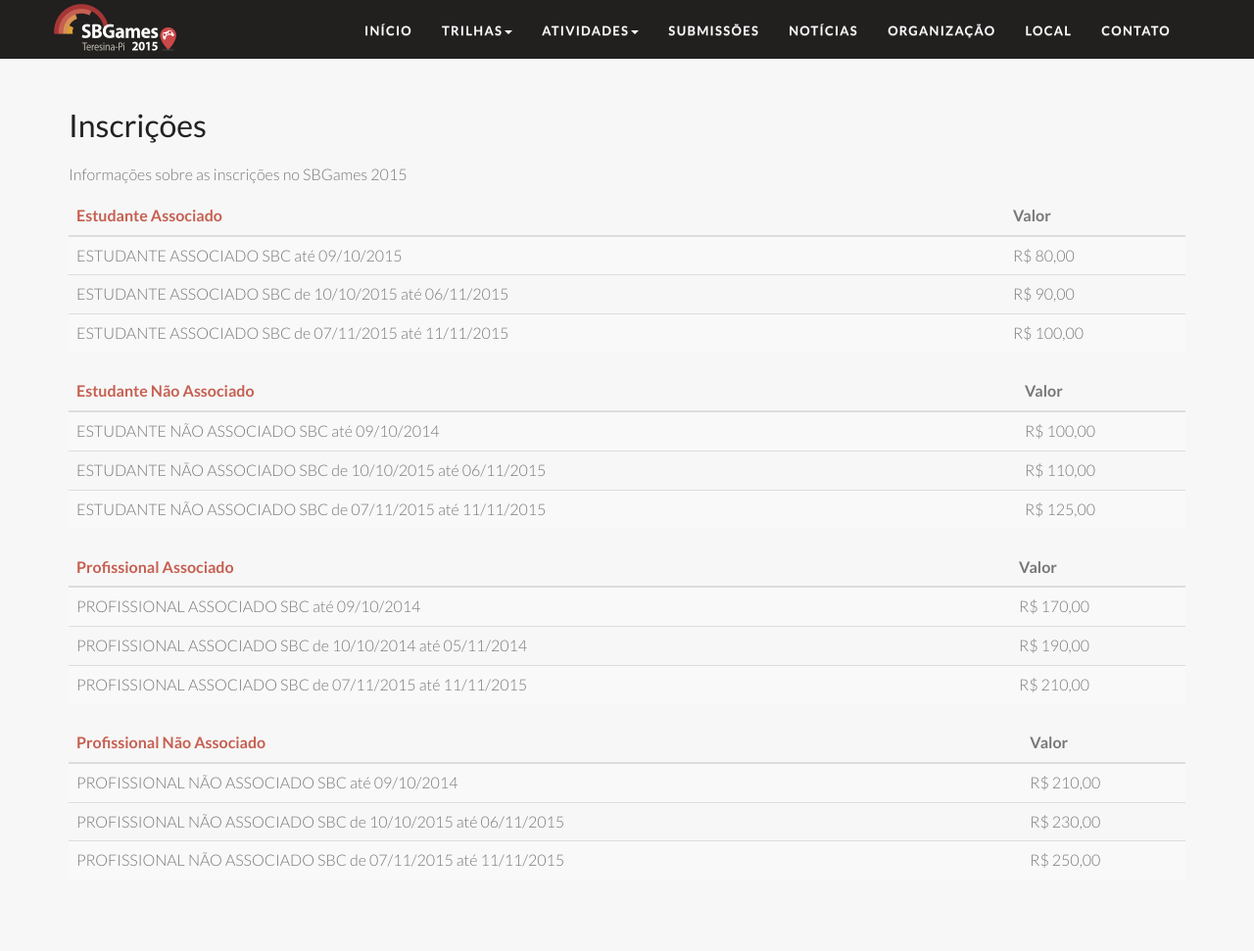
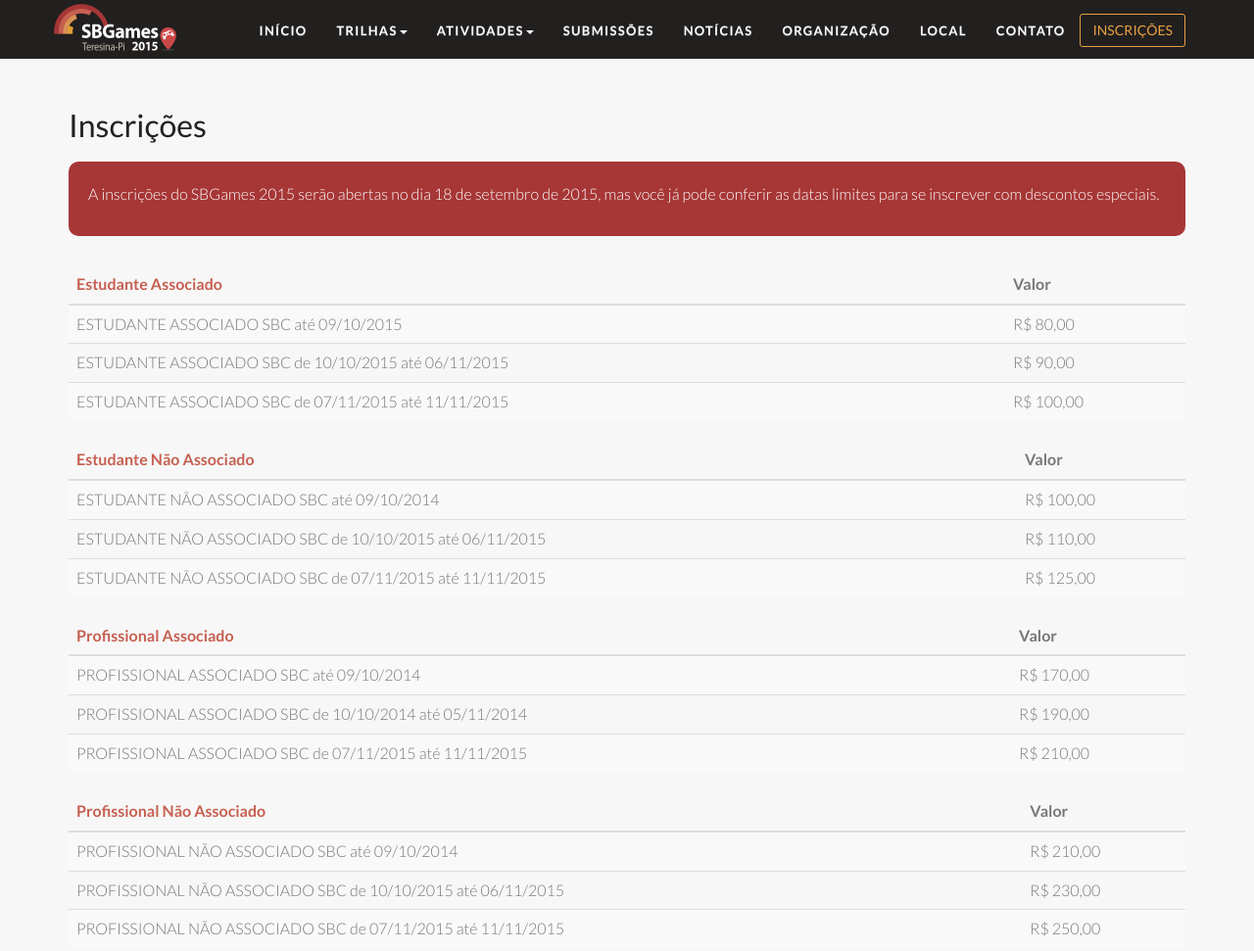
Before and after one commit to wansoul/SBGames2015-site, a plain HTML site: page index.html at #/inscricoes in a window 1280 px wide. Shown: the top 971 px of the page at 98% size. Drawn offline with Linux system fonts and the light colour scheme; some packages are replaced by stand-ins of ours.

Commit message:
Add info na pagina de inscrições
Add info na pagina de inscrições e link para templates na pagina de
tutoriais

```diff
--- a/app/inscricoes/inscricoesTemplate.html
+++ b/app/inscricoes/inscricoesTemplate.html
@@ -5,8 +5,11 @@
 		<div class="row mar-bot40">
 			<div class="col-md-12">
 					<h2 class="section-heading animated" data-animation="bounceInUp">Inscrições</h2>
-					<p>Informações sobre as inscrições no SBGames 2015</p>
 
+
+          <div class="red-bg" style="color: #fff; padding: 20px; margin-bottom: 30px; border-radius: 10px;">
+            <p>A inscrições do SBGames 2015 serão abertas no dia 18 de setembro de 2015, mas você já pode conferir as datas limites para se inscrever com descontos especiais.</p>
+          </div>
 
 <table class="table table-striped">
     <thead>
--- a/index.html
+++ b/index.html
@@ -126,7 +126,7 @@
 							<li ng-class="{active: currentPage == 'organizacao'}"><a href="#organizacao">Organização</a></li>
 							<li ng-class="{active: currentPage == 'local'}"><a href="#local">Local</a></li>
 							<li ng-class="{active: currentPage == 'contato'}"><a href="#contato">Contato</a></li>
-							<!-- <li ng-class="{active: currentPage == 'inscricoes'}"><p><a type="button" href="#inscricoes" class="btn botao-inscricao navbar-btn" title="Informações sobre as inscrições">Inscrições</a></p></li> -->
+							<li ng-class="{active: currentPage == 'inscricoes'}"><p><a type="button" href="#inscricoes" class="btn botao-inscricao navbar-btn" title="Informações sobre as inscrições">Inscrições</a></p></li>
 						</ul>
 					</div><!--/.navbar-collapse -->
 				</div>
```
Also changed, not shown: app/atividades/subpages/tutoriaisTemplate.html (+2 -1 lines).
